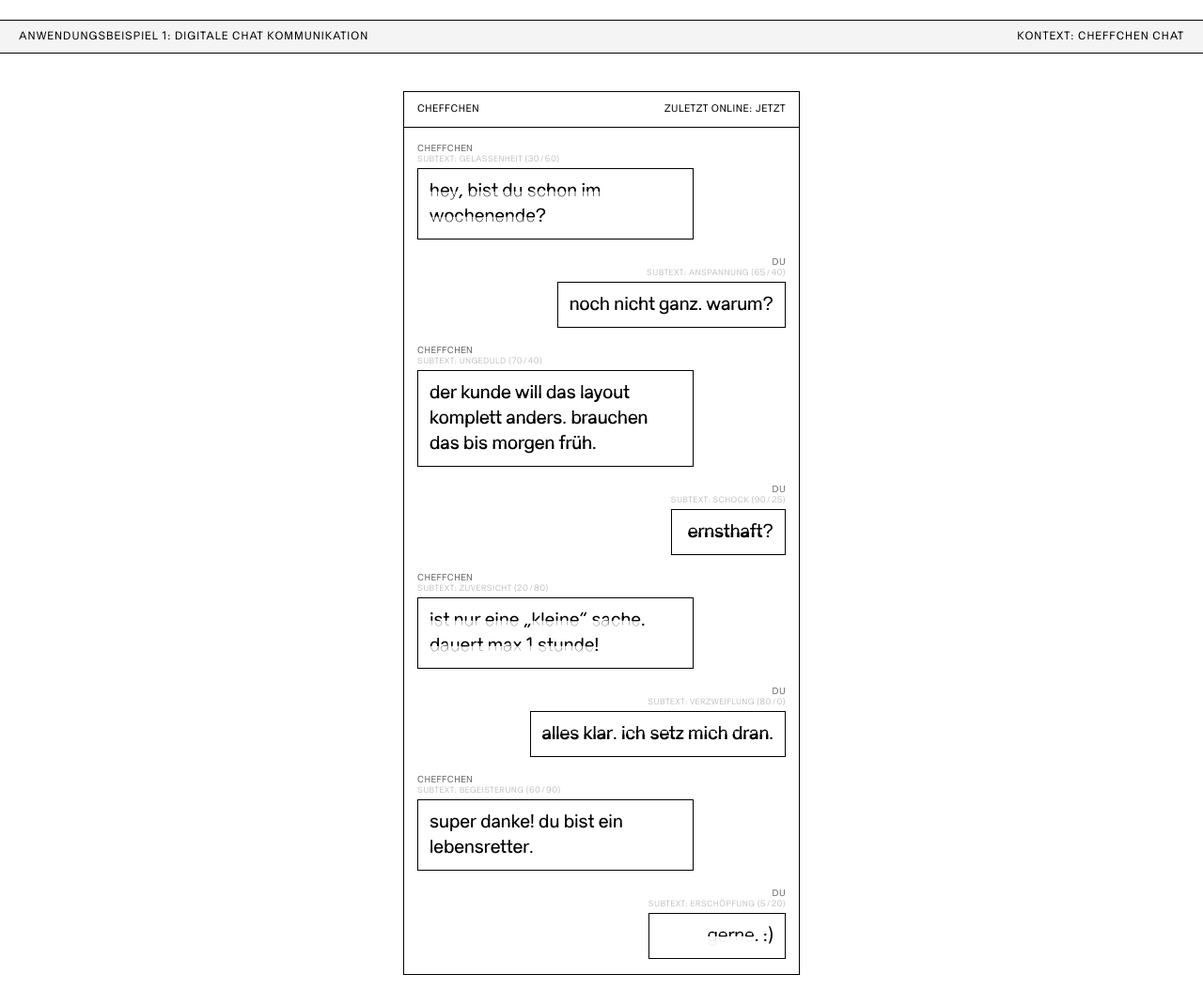
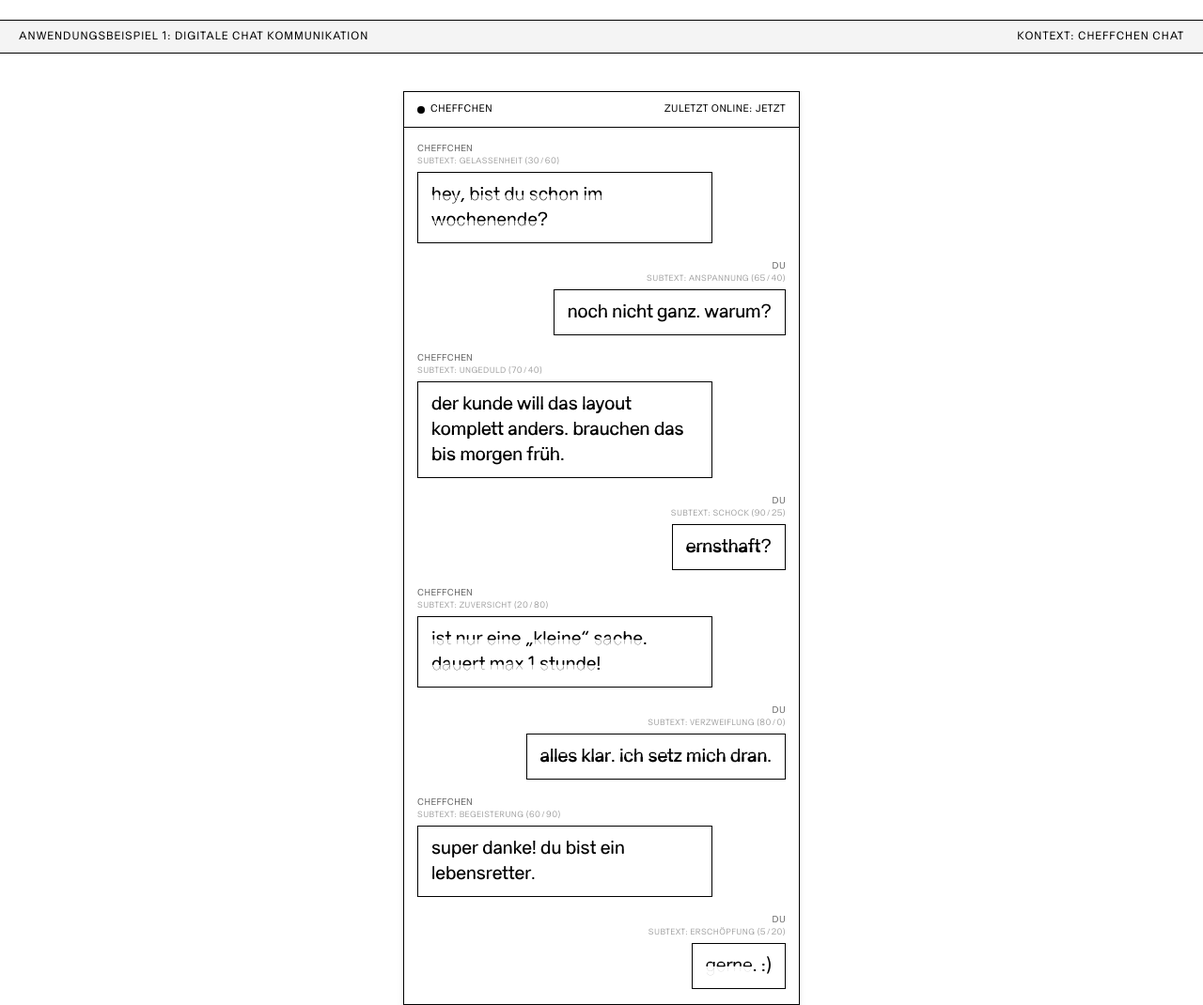
Before and after one commit to deladose/emotional-form, a plain HTML site: page index.html in a window 1280 px wide. Shown: the part 2964-4034 px from the top of the page at 94% size. Drawn offline with Linux system fonts and the light colour scheme.

Commit message:
Update style.css

```diff
--- a/style.css
+++ b/style.css
@@ -11,16 +11,20 @@
     margin-top: 25px;
     margin-left: 25px;
 }
+
 html, body {
     -webkit-font-smoothing: antialiased !important;
     -moz-osx-font-smoothing: grayscale !important;
     text-rendering: geometricPrecision !important;
+
 }
 body {
     margin: 0;
     background-color: #ffffff;
     font-family: 'circumplex', sans-serif;
     color: #000000;
+
+
 
 }
 
@@ -406,7 +410,7 @@ section {
     padding: 20px 25px;
     box-sizing: border-box;
 
-        border-top: 0px solid black;
+border-top: 1px solid black;
 }
 
 .layout-grid {
@@ -478,7 +482,7 @@ section {
     line-height: 1.5;
     margin-top: 0;
     margin-bottom: 30px;
-    max-width: 650px;
+    max-width: 750px;
 }
 
 @media (max-width: 800px) {
@@ -794,9 +798,9 @@ section {
 }
 .toggle-wrapper label {
     display: flex; align-items: center; gap: 10px; cursor: pointer;
-    margin-top: -110px;
-}
-.irony-checkbox { display: none; }
+    margin-top: -109px;
+}
+.irony-checkbox { display: none;;}
 .custom-switch {
     display: block;
     width: 20px;
@@ -1035,21 +1039,25 @@ section {
 }
 
 /* =========================================
-   CHAT SECTION (Technical / Wireframe Style)
+   CHAT SECTION STYLES
    ========================================= */
 
 .chat-window {
     width: 420px;
     background: white;
     border: 1px solid #000;
+
     margin: 40px auto;
     display: flex;
     flex-direction: column;
+    /* Optional: Schatten für etwas Tiefe */
+    box-shadow: 0 4px 10px rgba(0,0,0,0.05);
 }
 
 .chat-top-bar {
     display: flex;
     justify-content: space-between;
+    align-items: center;
     padding: 12px 14px;
     border-bottom: 1px solid #000;
     font-size: 11px;
@@ -1057,6 +1065,21 @@ section {
     text-transform: uppercase;
 }
 
+.contact-info {
+    display: flex;
+    align-items: center;
+    gap: 6px;
+    font-weight: bold;
+}
+
+.status-dot {
+    width: 8px;
+    height: 8px;
+    background-color: #000; /* Oder Grün für "Online" */
+    border-radius: 50%;
+    display: inline-block;
+}
+
 .chat-feed {
     padding: 16px 14px;
     display: flex;
@@ -1065,41 +1088,69 @@ section {
 }
 
 .chat-row {
-    max-width: 75%;
+    max-width: 80%; /* Etwas breiter als vorher, sieht oft besser aus */
     display: flex;
     flex-direction: column;
     gap: 4px;
 }
 
+/* Ausrichtung: Gesendet (Rechts) */
 .chat-row.sent {
     align-self: flex-end;
-    text-align: right;
-}
-
+    align-items: flex-end; /* Schiebt Inhalt nach rechts */
+}
+
+/* Ausrichtung: Empfangen (Links) */
 .chat-row.received {
     align-self: flex-start;
-}
-
+    align-items: flex-start; /* Schiebt Inhalt nach links */
+}
+
+/* --- Metadaten (Name + Subtext) --- */
 .bubble-meta {
     font-size: 10px;
     letter-spacing: 0.04em;
     text-transform: uppercase;
     opacity: 0.6;
+    margin-bottom: 2px;
+
+    /* WICHTIG: Damit Name oben und Subtext unten steht */
+    display: flex;
+    flex-direction: column;
+    gap: 2px;
+}
+
+/* Textausrichtung für Metadaten */
+.chat-row.sent .bubble-meta {
+    text-align: right;
+    align-items: flex-end;
+}
+
+.chat-row.received .bubble-meta {
+    text-align: left;
+    align-items: flex-start;
 }
 
 .subtext-label {
-    display: block;
     font-size: 9px;
-    opacity: 0.4;
-}
-
+    opacity: 0.6; /* Etwas blasser als der Name */
+}
+
+/* --- Die Bubble --- */
 .chat-bubble {
+    width: fit-content; /* Passt Breite an Text an */
     border: 1px solid #000;
-    padding: 10px 12px;
+    padding: 10px 14px;
     font-size: 20px;
     line-height: 1.35;
     background: #fff;
-}
+
+    /* Umbruch-Sicherheit */
+    word-wrap: break-word;
+    word-break: break-word;
+}
+
+
 
 /* =========================================
    11. SCREENPLAY SECTION (Marriage Story Style)
@@ -1516,7 +1567,7 @@ section {
     /* Ein Wert, der sicher größer ist als der Inhalt (z.B. 3000px) */
     max-height: 4000px;
     opacity: 1;
-    border-top: 1px solid #000;
+
 }
 
 .close-trigger-area {
```
